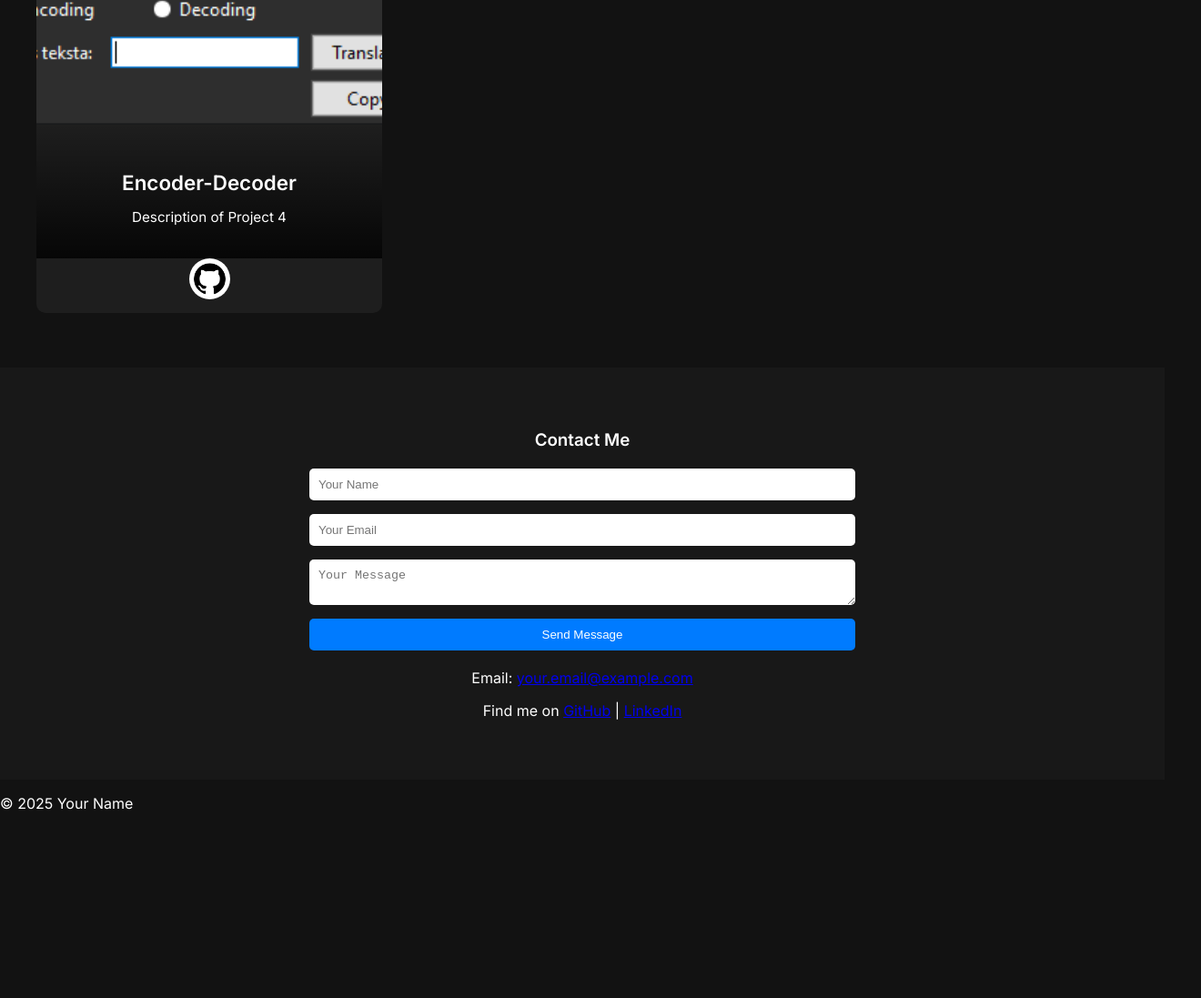
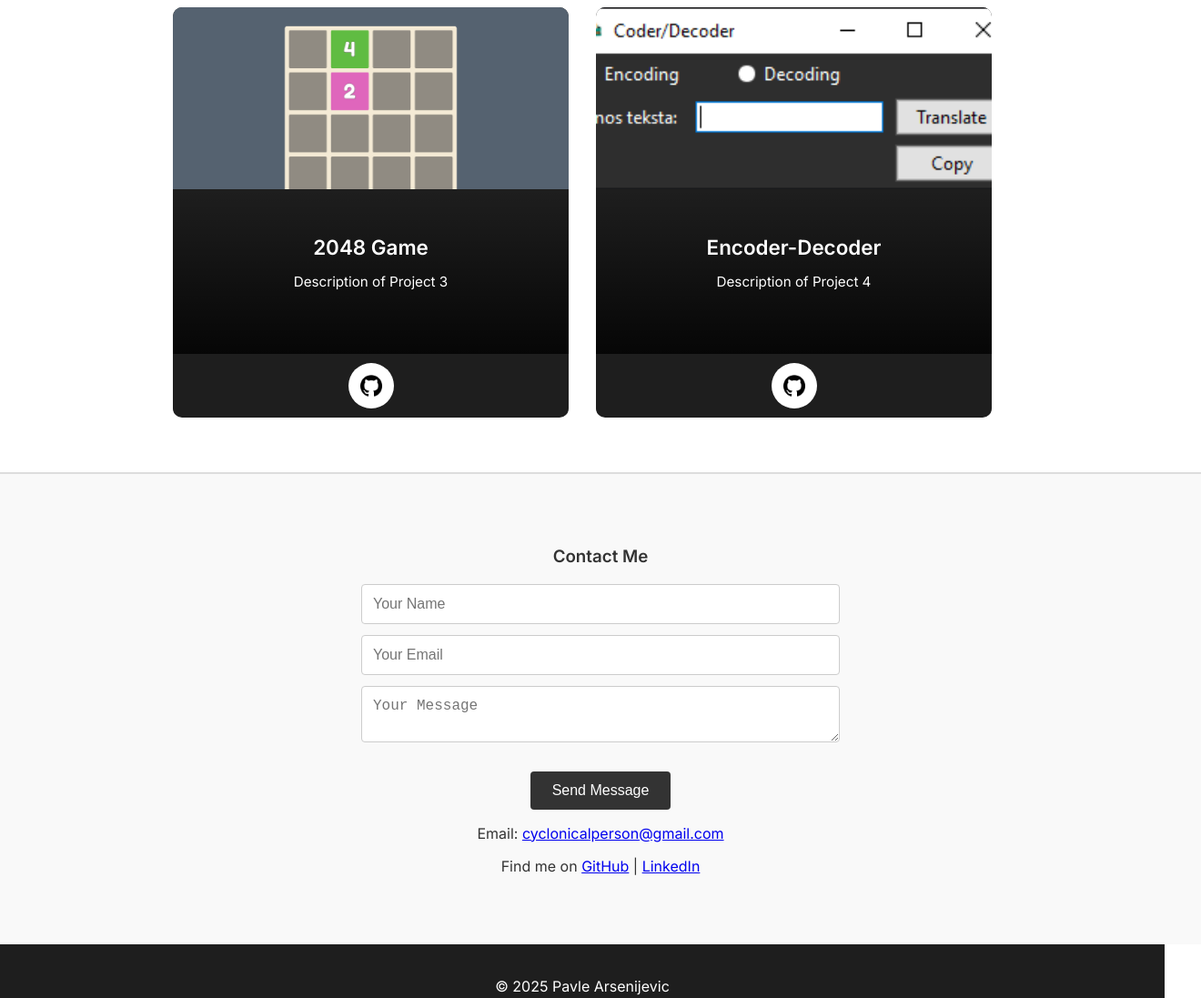
Before and after one commit to cyclonicalperson/portfolio-website, an Astro site: page / in a window 1280 px wide. Shown: the part 1581-2678 px from the top of the page at 91% size, 1320 px wide, since content can reach past the window. Before the commit the page ends 2490 px from the top, so only its background shows below. Built offline with nearby package versions, Linux system fonts and the light colour scheme; Astro itself is replaced by a stand-in of ours.

Commit message:
WIP updates

```diff
--- a/src/pages/index.astro
+++ b/src/pages/index.astro
@@ -18,26 +18,33 @@ const projects = [
 <head>
 	<meta charset="UTF-8">
 	<meta name="viewport" content="width=device-width, initial-scale=1.0">
-	<title>Pavle Arsenijevic</title>
-	<link href="https://fonts.googleapis.com/css2?family=Inter&display=swap" rel="stylesheet">
+	<title>Your Portfolio</title>
 </head>
-<body class="dark">
+<body>
 <!-- Landing Page -->
 <header class="landing-page">
-	<div class="landing-text">
-		<h1>Welcome to My Portfolio.</h1>
-		<p>I am a software engineer focused on building efficient, clean solutions.</p>
-	</div>
-	<div class="landing-image">
-		<img src="/images/cs-illustration.png" alt="Computer Science Illustration" />
+	<div class="landing-content">
+		<div class="landing-text">
+			<h1>Welcome.</h1>
+			<p>My name is Pavle Arsenijevic, a Computer Science student based in Kragujevac, Serbia.
+				I have made a wide range of productivity desktop applications, with a focus on creating clean,
+				well-crafted interfaces that not only look great but also provide a seamless user experience.
+			</p>
+		</div>
+		<div class="landing-image">
+			<img src="/images/cs-illustration.png" alt="CS Illustration">
+		</div>
 	</div>
 </header>
 
 <!-- Projects Section -->
 <main>
 	<section class="projects">
-		<h2>My Projects</h2>
-		<div class="projects-list">
+		<h2>My Work</h2>
+		<p>A collection of projects I've made.</p>
+
+		<!-- Wrap just the cards in a container -->
+		<div class="projects-grid">
 			{projects.map(project => (
 				<ProjectCard project={project} />
 			))}
@@ -45,7 +52,7 @@ const projects = [
 	</section>
 
 	<!-- Contact Section -->
-	<footer class="contact">
+	<section class="contact">
 		<h3>Contact Me</h3>
 		<form action="https://formspree.io/f/your-form-id" method="POST">
 			<input type="text" name="name" placeholder="Your Name" required />
@@ -53,13 +60,13 @@ const projects = [
 			<textarea name="message" placeholder="Your Message" required></textarea>
 			<button type="submit">Send Message</button>
 		</form>
-		<p>Email: <a href="mailto:your.email@example.com">your.email@example.com</a></p>
-		<p>Find me on <a href="https://github.com/cyclonicalperson">GitHub</a> | <a href="https://linkedin.com/in/your-linkedin">LinkedIn</a></p>
-	</footer>
+		<p>Email: <a href="mailto:cyclonicalperson@gmail.com">cyclonicalperson@gmail.com</a></p>
+		<p>Find me on <a href="https://github.com/cyclonicalperson">GitHub</a> | <a href="https://www.linkedin.com/in/pavle-arsenijevic-365583334/">LinkedIn</a></p>
+	</section>
 </main>
 
 <footer class="copyright-footer">
-	<p>© 2025 Your Name</p>
+	<p>© 2025 Pavle Arsenijevic</p>
 </footer>
 
 <script>
--- a/src/styles/global.css
+++ b/src/styles/global.css
@@ -22,14 +22,20 @@ body.dark {
 
 /* Landing Page */
 .landing-page {
+    height: 100vh;
     display: flex;
-    justify-content: space-between;
     align-items: center;
-    height: 100vh;
-    padding: 50px;
+    justify-content: center;
+    padding: 40px;
     background-color: var(--bg-color);
-    gap: 30px;
+}
+
+.landing-content {
+    display: flex;
+    align-items: center;
+    gap: 40px;
     flex-wrap: wrap;
+    text-align: center;
 }
 
 .landing-text {
@@ -38,7 +44,7 @@ body.dark {
 }
 
 .landing-text h1 {
-    font-size: 3rem;
+    font-size: 6rem;
     margin-bottom: 15px;
 }
 
@@ -61,14 +67,18 @@ body.dark {
 
 .projects h2 {
     font-size: 2.5rem;
-    margin-bottom: 40px;
+    margin-bottom: 10px;
 }
 
-.projects-list {
+.projects p {
+    margin-bottom: 50px;
+}
+
+.projects-grid {
     display: grid;
-    grid-template-columns: repeat(auto-fit, minmax(300px, 1fr));
+    grid-template-columns: repeat(2, 1fr);
     gap: 30px;
-    max-width: 1200px;
+    max-width: 900px;
     margin: 0 auto;
 }
 
@@ -141,56 +151,72 @@ body.dark {
 .github-link {
     display: flex;
     justify-content: center;
-    margin-bottom: 15px;
+    align-items: center;
+    margin: 10px auto;
+    width: 50px;
+    height: 50px;
+    border-radius: 50%;
+    background: white;
+    transition: background-color 0.3s ease;
+}
+
+.github-link:hover {
+    background-color: #007bff;
 }
 
 .github-icon {
-    width: 35px;
-    height: 35px;
-    border-radius: 50%;
-    background: white;
-    padding: 5px;
-    transition: transform 0.3s ease;
+    width: 24px;
+    height: 24px;
+    object-fit: contain;
 }
 
-.github-icon:hover {
-    transform: scale(1.1);
-}
-
-/* Contact */
+/* Contact Section */
 .contact {
-    background-color: #181818;
-    color: white;
-    padding: 50px 20px;
+    all: unset; /* Resets ALL inherited styles */
+    display: block;
+    width: 100%;
+    background: #f9f9f9;
+    color: #333;
+    padding: 60px 20px;
     text-align: center;
-}
-
-.contact form {
-    max-width: 600px;
-    margin: 20px auto;
-    display: flex;
-    flex-direction: column;
-    gap: 15px;
+    border-top: 2px solid #ddd;
 }
 
 .contact input,
 .contact textarea {
-    padding: 10px;
-    border: none;
-    border-radius: 5px;
+    width: 100%;
+    max-width: 500px;
+    margin: 12px auto;
+    padding: 12px;
+    font-size: 1rem;
+    border: 1px solid #ccc;
+    border-radius: 4px;
+    display: block;
 }
 
 .contact button {
-    padding: 10px;
-    background: #007bff;
+    padding: 12px 24px;
+    font-size: 1rem;
+    background-color: #333;
     color: white;
     border: none;
-    border-radius: 5px;
+    border-radius: 4px;
+    cursor: pointer;
+    margin-top: 20px;
 }
 
-.bottom-footer {
-    background: #101010;
-    color: #ccc;
-    padding: 15px;
+/* Footer */
+.main-footer {
+    background: #121212;
+    color: white;
+    padding: 20px;
+    text-align: center;
     font-size: 0.9rem;
 }
+
+.copyright-footer {
+    background-color: #1e1e1e;
+    color: white;
+    padding: 20px;
+    text-align: center;
+}
```
